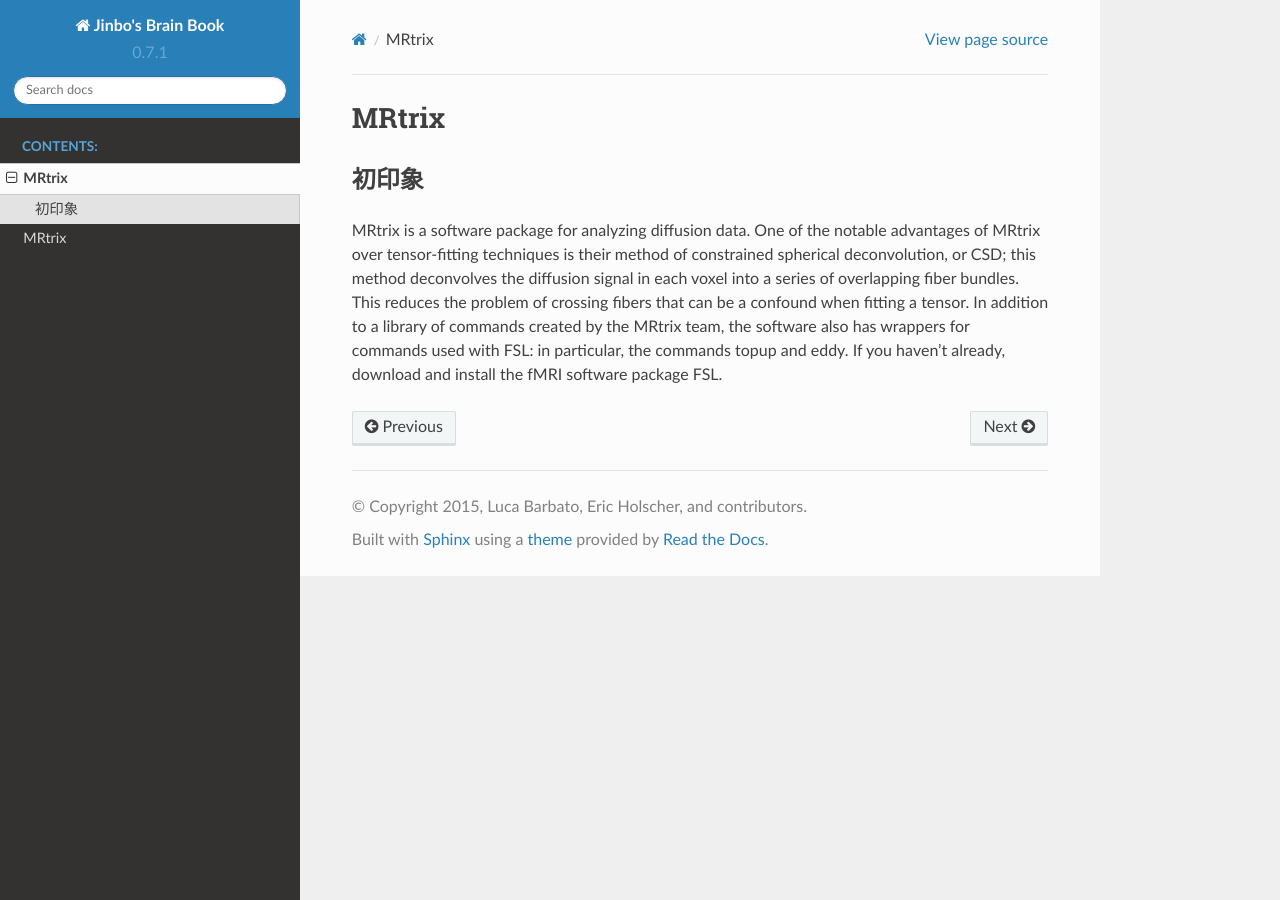
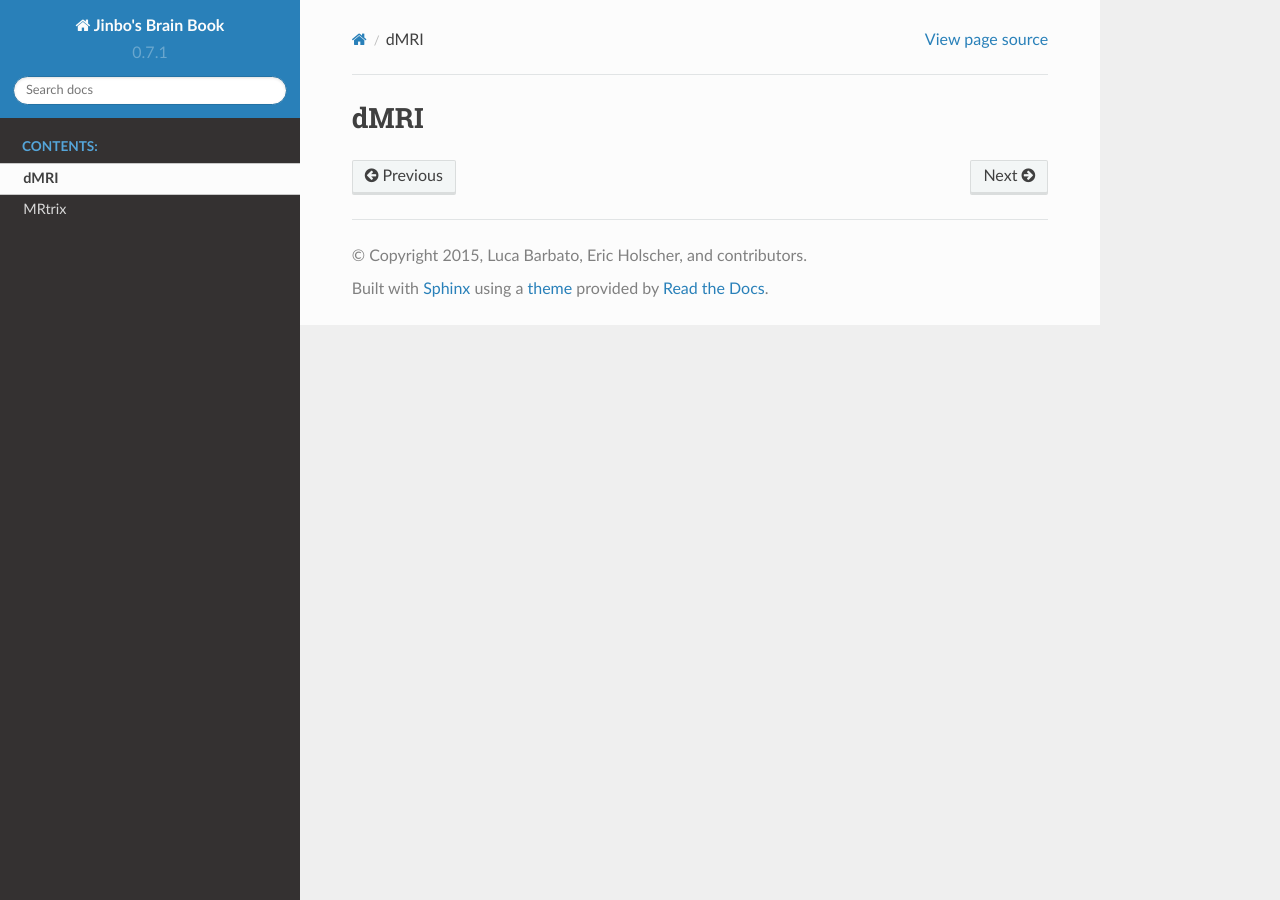
Before and after one commit to zhangjb35/jinbo_brain_book, a Sphinx documentation site: the page built from source/dMRI/dMRI.md, in a window 1280 px wide. Built offline with Sphinx 7.4.7 and the Read the Docs theme 2.0.0, drawn with Linux system fonts in a browser that asks for light colours.

Commit message:
Update dMRI.md

```diff
--- a/source/dMRI/dMRI.md
+++ b/source/dMRI/dMRI.md
@@ -1,3 +1 @@
-# MRtrix
-## 初印象
-MRtrix is a software package for analyzing diffusion data. One of the notable advantages of MRtrix over tensor-fitting techniques is their method of constrained spherical deconvolution, or CSD; this method deconvolves the diffusion signal in each voxel into a series of overlapping fiber bundles. This reduces the problem of crossing fibers that can be a confound when fitting a tensor. In addition to a library of commands created by the MRtrix team, the software also has wrappers for commands used with FSL: in particular, the commands topup and eddy. If you haven’t already, download and install the fMRI software package FSL.
+# dMRI
```
